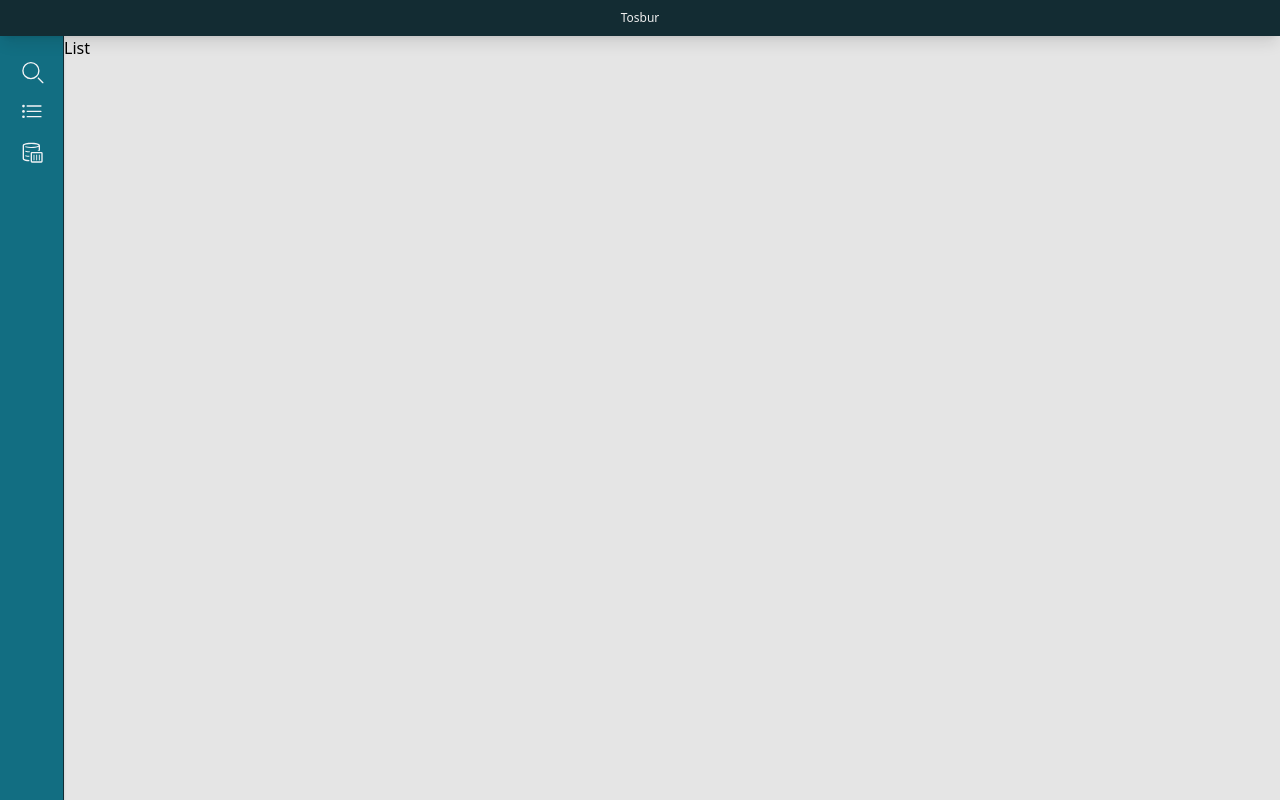
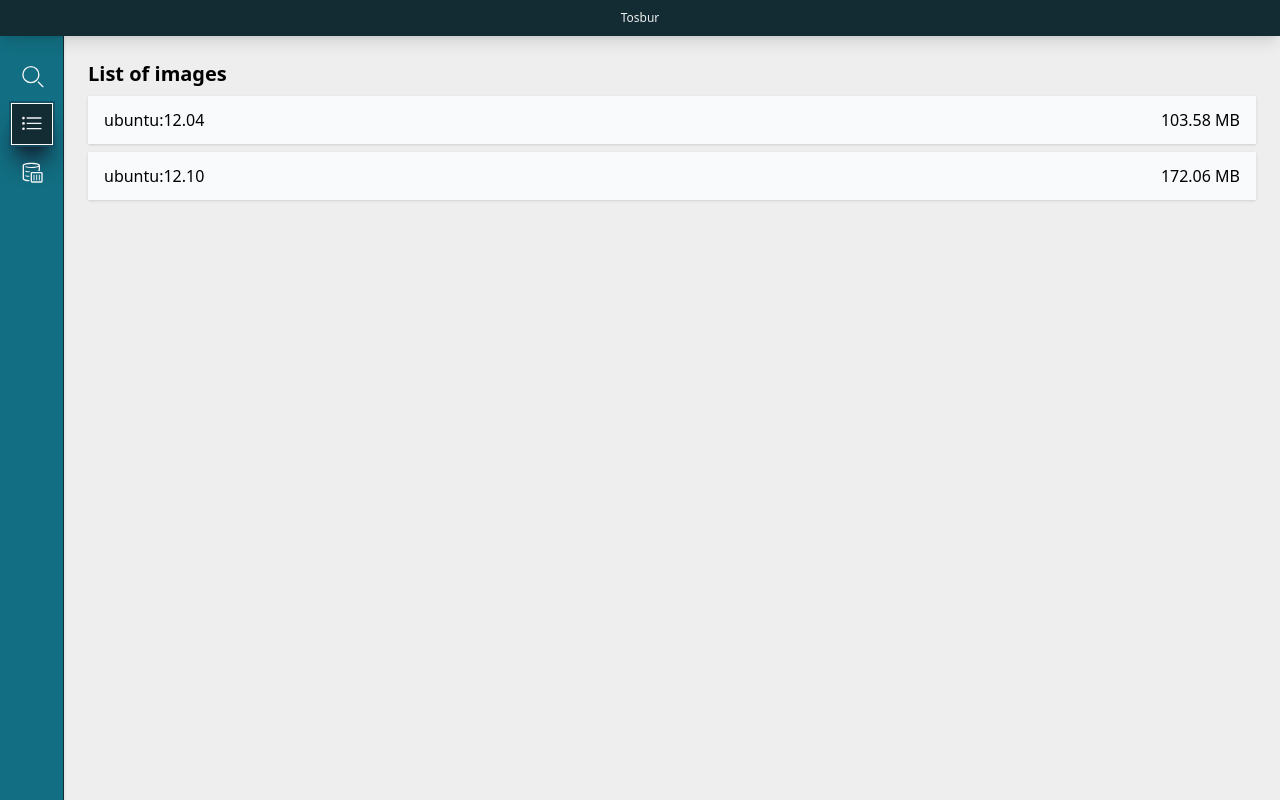
Before and after one commit to gitjeff05/tosbur-web, a Vue app: page / in a window 1280 px wide. Both pictures are taken after a click on the button 31 px from the left and 112 px from the top of the page. Built offline with nearby package versions, Linux system fonts and the light colour scheme.

Commit message:
get all views working with API calls

```diff
--- a/src/App.vue
+++ b/src/App.vue
@@ -4,7 +4,12 @@
     </header>
     <section class="main-content">
         <sidebar-menu :data="store"></sidebar-menu>
-        <main-content class="content" :data="store.state"></main-content>
+        <main-content
+            class="content"
+            :current-view="store.state.view"
+            :images="store.state.images"
+            :containers="store.state.containers"
+        ></main-content>
     </section>
     <footer>
         <h2>Footer</h2>
@@ -37,9 +42,17 @@
         dockerVersion: {
             name: 'Harry',
         },
+        images: [],
+        containers: [],
     }),
     setDockerVersion(newValue) {
         this.state.dockerVersion = newValue;
+    },
+    setDockerImages(newValue) {
+        this.state.images = newValue;
+    },
+    setContainers(newValue) {
+        this.state.containers = newValue;
     },
     setView(newValue) {
         this.state.view = newValue;
@@ -61,6 +74,17 @@
             .then((f) => {
                 console.log('fetched docker version', f);
                 store.setDockerVersion({ name: f.Version });
+                return tosbur.getImages();
+            })
+            .then((f) => {
+                console.log(f);
+                store.setDockerImages(f);
+                return tosbur.getContainers();
+            })
+            .then((f) => {
+                console.log(f);
+                store.setContainers(f);
+                return;
             })
             .catch((e) => {
                 console.error(e);
@@ -90,7 +114,7 @@
 }
 .main-content {
     @apply h-screen flex flex-row;
-    background-color: #e5e5e5;
+    background-color: #eeeeee;
 }
 .content {
     @apply w-full flex-grow;
--- a/src/components/HelloWorld.vue
+++ b/src/components/HelloWorld.vue
@@ -1,7 +1,6 @@
 <template>
     <h1>{{ msg }}</h1>
     <h2>{{ data.state.dockerVersion.name }}</h2>
-
     <button type="button" @click="getDocker">get docker</button>
 </template>
 
--- a/src/components/MainContent.vue
+++ b/src/components/MainContent.vue
@@ -1,41 +1,85 @@
 <template>
     <main>
-        <div v-if="data.view === 'images'">
-            <h1>List</h1>
+        <div v-if="currentView === 'images'">
+            <h1 class="font-semibold text-xl">List of images</h1>
+            <ul>
+                <li
+                    v-for="post in images"
+                    :key="post.Id"
+                    :title="post.Size"
+                    class="flex flex-row bg-gray-50 shadow my-2 p-4 py-3 items-center justify-between"
+                >
+                    <span>{{ post.RepoTags[0] }}</span
+                    ><span> {{ computeSize(post.Size) }}</span>
+                </li>
+            </ul>
         </div>
-        <div v-else-if="data.view === 'search'">
-            <h1>Search</h1>
+        <div v-else-if="currentView === 'search'">
+            <h1 class="font-semibold text-xl">Search</h1>
+        </div>
+        <div v-else-if="currentView === 'containers'">
+            <h1 class="font-semibold text-xl">Containers</h1>
+            <ul>
+                <li
+                    v-for="post in containers"
+                    :key="post.Id"
+                    :title="post.Size"
+                    class="flex flex-row bg-gray-50 shadow my-2 p-4 py-3 items-center justify-between"
+                >
+                    <div
+                        class="flex flex-row w-3/4 items-center justify-between"
+                    >
+                        <span>{{ post.Names[0] }}</span
+                        ><span> {{ post.Image }}</span>
+                    </div>
+                    <span> {{ post.Status }}</span>
+                </li>
+            </ul>
         </div>
     </main>
 </template>
 
 <script>
-import { onMounted } from 'vue';
+import { onUpdated } from 'vue';
 export default {
     props: {
-        data: {
-            type: Object,
-            default: () => ({
-                view: 'list',
-                dockerVersion: { name: 'Jeff' },
-            }),
+        currentView: {
+            type: String,
+            default: 'list',
+            required: false,
+        },
+        images: {
+            type: Array,
+            default: () => {
+                return [];
+            },
+            required: false,
+        },
+        containers: {
+            type: Array,
+            default: () => {
+                return [];
+            },
             required: false,
         },
     },
     setup(props) {
-        onMounted(() => {
-            console.log('mounted main');
-            console.log(props);
-            console.log(props.data);
-            console.log(props.data.state);
+        onUpdated(() => {
+            console.log(`Updated main with ${props.currentView}`);
         });
-        return;
+        const computeSize = (size) => {
+            const sizeRounded = size / 1000000;
+            return sizeRounded < 1000
+                ? `${Number.parseFloat(sizeRounded).toFixed(2)} MB`
+                : `${Number.parseFloat(size / 1000000000).toFixed(2)} GB`;
+        };
+        return { computeSize };
     },
 };
 </script>
 
 <style scoped>
 main {
-    @apply h-screen;
+    @apply h-screen p-6;
 }
 </style>
--- a/src/components/SidebarMenu.vue
+++ b/src/components/SidebarMenu.vue
@@ -1,6 +1,13 @@
 <template>
     <aside class="sidebar">
-        <button class="icon" @click="setSearchView">
+        <button
+            id="search"
+            ref="searchBox"
+            class="icon"
+            role="button"
+            tab-index="0"
+            @click="setSearchView"
+        >
             <svg
                 id="footer-sample-full"
                 xmlns="http://www.w3.org/2000/svg"
@@ -26,7 +33,7 @@
             </svg>
         </button>
 
-        <button class="icon" @click="setImagesView">
+        <button class="icon" role="button" tab-index="1" @click="setImagesView">
             <svg
                 id="footer-sample-full"
                 xmlns="http://www.w3.org/2000/svg"
@@ -78,7 +85,12 @@
             </svg>
         </button>
 
-        <button class="icon">
+        <button
+            class="icon"
+            role="button"
+            tab-index="2"
+            @click="setContainersView"
+        >
             <svg
                 id="footer-sample-full"
                 xmlns="http://www.w3.org/2000/svg"
@@ -138,7 +150,7 @@
         data: {
             type: Object,
             default: () => ({
-                state: { view: 'list', dockerVersion: { name: 'Jeff' } },
+                state: { view: 'search', dockerVersion: { name: 'Jeff' } },
             }),
             required: false,
         },
@@ -150,22 +162,36 @@
         function setImagesView() {
             props.data.setView('images');
         }
+        function setContainersView() {
+            props.data.setView('containers');
+        }
+
         onMounted(() => {
-            console.log(props);
-            console.log(props.data.setView);
             console.log(props.data.state);
             console.log('sidebar mounted!');
         });
         return {
             setSearchView,
             setImagesView,
+            setContainersView,
         };
+    },
+    mounted() {
+        console.log('sidebar mounted!!!');
+        console.log(this);
+        console.log(this.$refs);
+        console.log(this.$refs.searchBox.focus());
     },
 };
 </script>
 
 <style scoped>
 button.icon {
-    @apply p-2 text-2xl font-extrabold;
+    @apply p-2 my-1 text-2xl font-extrabold;
+}
+button:focus {
+    background-color: #132c33;
+    outline: none;
+    @apply ring-2 shadow-xl shadow-gray-900 ring-offset-1 ring-opacity-80 ring-cyan-900;
 }
 </style>
--- a/src/mocks/index.js
+++ b/src/mocks/index.js
@@ -21,6 +21,38 @@
     BuildTime: '2020-06-22T15:49:27.000000000+00:00',
 };
 
+const dockerImagesResponse = [
+    {
+        Id: 'sha256:e216a057b1cb1efc11f8a268f37ef62083e70b1b38323ba252e25ac88904a7e8',
+        ParentId: '',
+        RepoTags: ['ubuntu:12.04', 'ubuntu:precise'],
+        RepoDigests: [
+            'ubuntu@sha256:992069aee4016783df6345315302fa59681aae51a8eeb2f889dea59290f21787',
+        ],
+        Created: 1474925151,
+        Size: 103579269,
+        VirtualSize: 103579269,
+        SharedSize: 0,
+        Labels: {},
+        Containers: 2,
+    },
+    {
+        Id: 'sha256:3e314f95dcace0f5e4fd37b10862fe8398e3c60ed36600bc0ca5fda78b087175',
+        ParentId: '',
+        RepoTags: ['ubuntu:12.10', 'ubuntu:quantal'],
+        RepoDigests: [
+            'ubuntu@sha256:002fba3e3255af10be97ea26e476692a7ebed0bb074a9ab960b2e7a1526b15d7',
+            'ubuntu@sha256:68ea0200f0b90df725d99d823905b04cf844f6039ef60c60bf3e019915017bd3',
+        ],
+        Created: 1403128455,
+        Size: 172064416,
+        VirtualSize: 172064416,
+        SharedSize: 0,
+        Labels: {},
+        Containers: 5,
+    },
+];
+
 function timeout(ms) {
     return new Promise((resolve) => setTimeout(resolve, ms));
 }
@@ -30,5 +62,10 @@
     return dockerVersionResponse;
 }
 
-const mocks = { getDockerVersion };
+async function getImages() {
+    await timeout(2000);
+    return dockerImagesResponse;
+}
+
+const mocks = { getDockerVersion, getImages };
 export { mocks };
```
